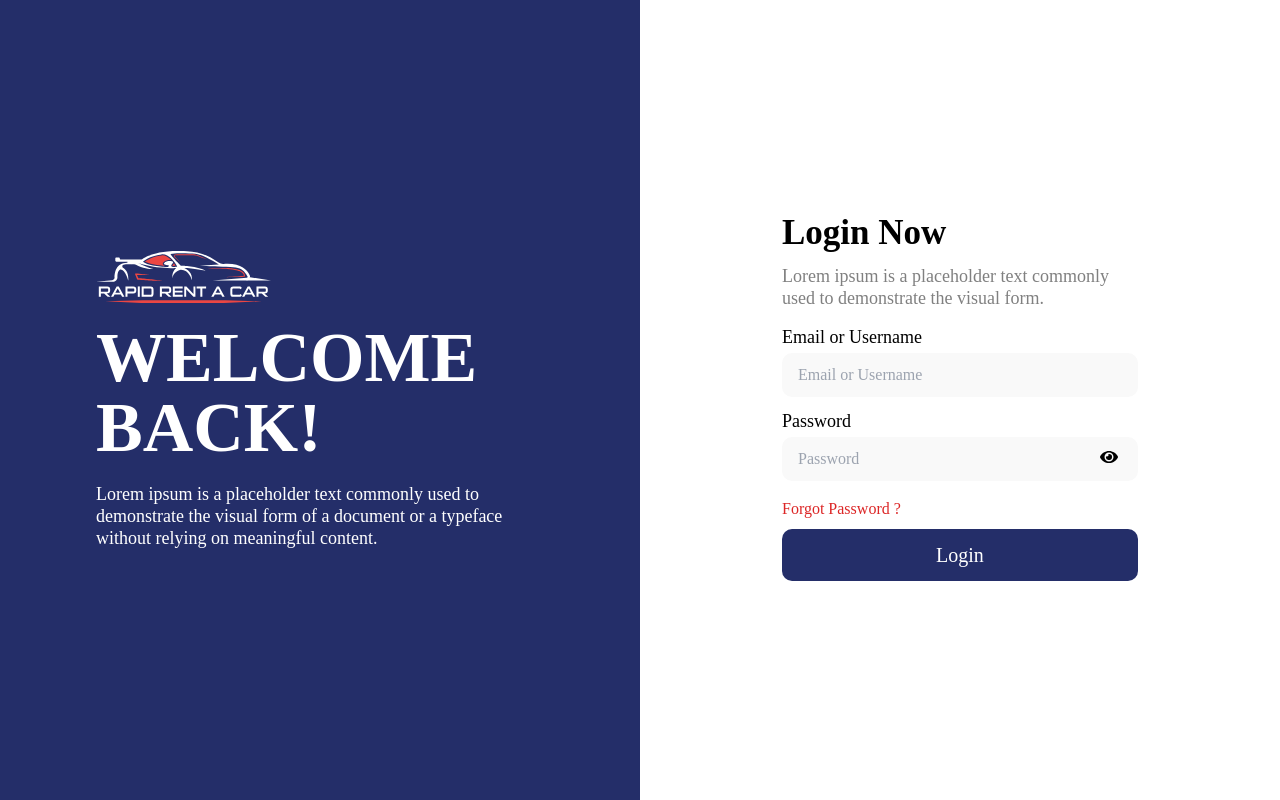
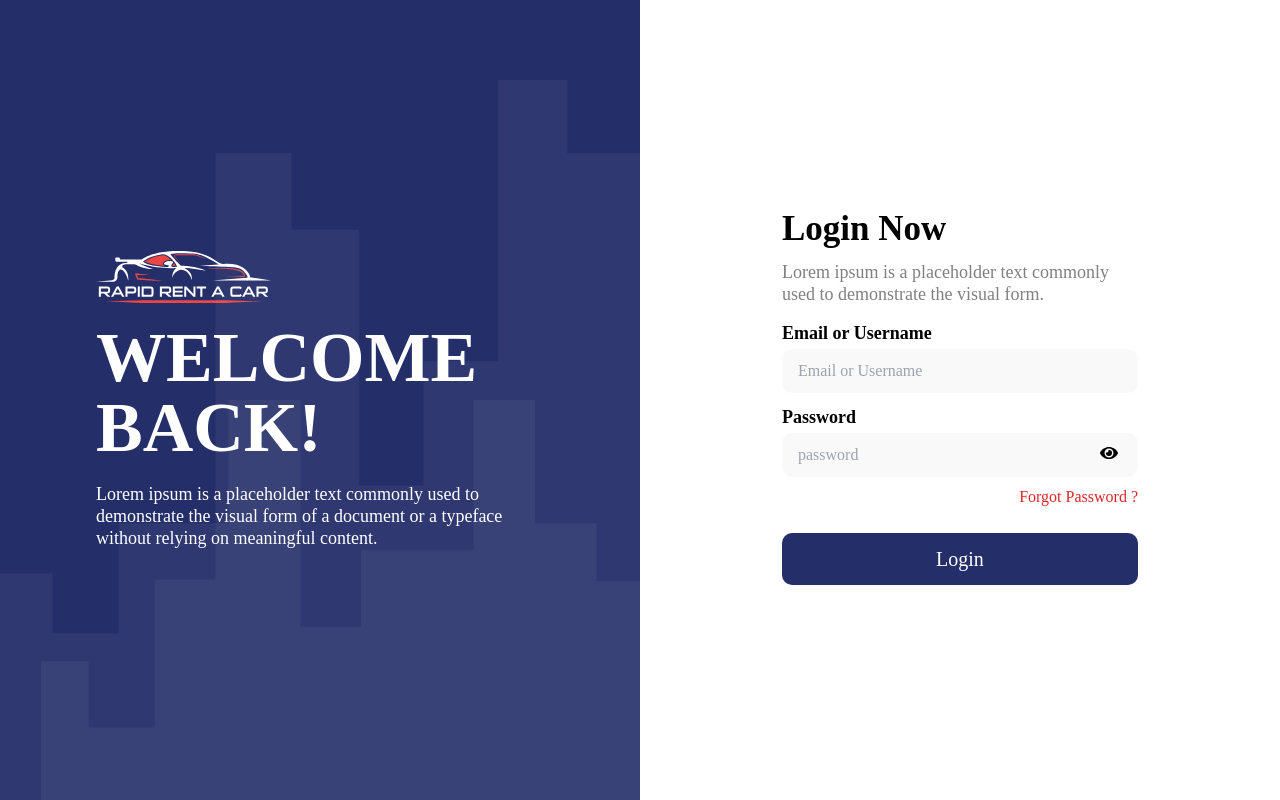
Before and after one commit to ahmadKhalid47/rent-a-car-test, a Next.js app: page / in a window 1280 px wide. Built offline with nearby package versions, Linux system fonts and the light colour scheme.

Commit message:
fvndsfjsd

```diff
--- a/app/Components/Login.tsx
+++ b/app/Components/Login.tsx
@@ -1,14 +1,21 @@
-import loginPage1 from "@/public/Vector 10.svg";
-import loginPage2 from "@/public/Vector 11.svg";
+"use client";
+// import loginPage1 from "@/public/Vector 10.svg";
+// import loginPage2 from "@/public/Vector 11.svg";
+import loginPage1 from "@/public/Vector 11.png";
+import loginPage2 from "@/public/Vector 10 (1).png";
 import car from "@/public/Layer_1 (1).svg";
-import { FaEye } from "react-icons/fa";
-
+import { useState } from "react";
+import { FaEye, FaEyeSlash } from "react-icons/fa";
 
 export default function Login() {
+  const [showPassword, setShowPassword] = useState(false);
   return (
     <>
       <div className="w-full h-[100vh] flex justify-center items-center bg-green-20">
-        <div className="w-[50%] h-full flex justify-center items-center bg-main-blue">
+        <div className="w-[50%] h-full flex justify-center items-center bg-main-blue relative">
+          <img src={loginPage2.src} className="w-[100% h-[90%] absolute bottom-0 right-0" />
+          <img src={loginPage1.src} className="w-[100%] h-[50%] absolute bottom-0 left-0" />
+
           <div className="w-[70%] h-fit bg-yellow-30 flex flex-col justify-start items-start gap-[20px]">
             <img src={car.src} className="w-[175px]" />
             <h1 className="font-[600] text-[70px] leading-[70px] uppercase text-white">
@@ -31,28 +38,38 @@ export default function Login() {
                 Lorem ipsum is a placeholder text commonly used to demonstrate
                 the visual form.
               </p>
-              <div className="w-[100%] h-fit flex flex-col justify-center items-start gap-[10px] font-[400] text-[18px] leading-[12px] pb-2">
-                <h3 className="">Email or Username</h3>
+              <div className="w-[100%] h-fit flex flex-col justify-center items-start gap-[10px] font-[500] text-[18px] leading-[12px] pb-2">
+                <h3 className="font-[600]">Email or Username</h3>
                 <input
                   className="w-full py-3 px-4 input-color rounded-[10px] font-[400] text-[16px] leading-[20px] "
                   type="text"
                   placeholder="Email or Username"
                 />
               </div>
-              <div className="w-[100%] h-fit flex flex-col justify-center items-start gap-[10px] font-[400] text-[18px] leading-[12px] pb-2">
-                <h3 className="">Password</h3>
+              <div className="w-[100%] h-fit flex flex-col justify-center items-start gap-[10px] font-[500] text-[18px] leading-[12px] pb-2">
+                <h3 className="font-[600]">Password</h3>
                 <div className="w-full h-fit relative">
                   <input
                     className="w-full py-3 ps-4 pe-7 input-color rounded-[10px] font-[400] text-[16px] leading-[20px] "
-                    type="password"
-                    placeholder="Password"
+                    placeholder="password"
+                    type={showPassword ? "text" : "Password"}
                   />
-                  <FaEye className="absolute right-5 top-[25%]"/>
+                  {showPassword ? (
+                    <FaEyeSlash
+                      className="absolute right-5 top-[25%]"
+                      onClick={(e) => setShowPassword(!showPassword)}
+                    />
+                  ) : (
+                    <FaEye
+                      className="absolute right-5 top-[25%]"
+                      onClick={(e) => setShowPassword(!showPassword)}
+                    />
+                  )}
                 </div>
+                <p className="font-[400] text-[16px] leading-[20px] text-red-600 w-full text-end mb-2">
+                  Forgot Password ?
+                </p>
               </div>
-              <p className="font-[400] text-[16px] leading-[20px] text-red-600">
-                Forgot Password ?
-              </p>
               <button className="w-full py-4 rounded-[10px] bg-main-blue text-white font-[500] text-[20px] leading-[20px]">
                 Login
               </button>
```
Also changed, not shown: public/Vector 10 (1).png (added), public/Vector 11.png (added).
